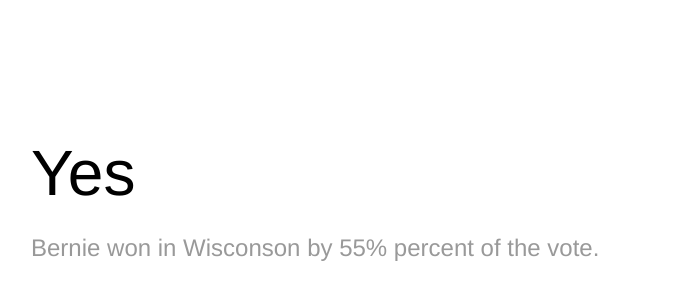
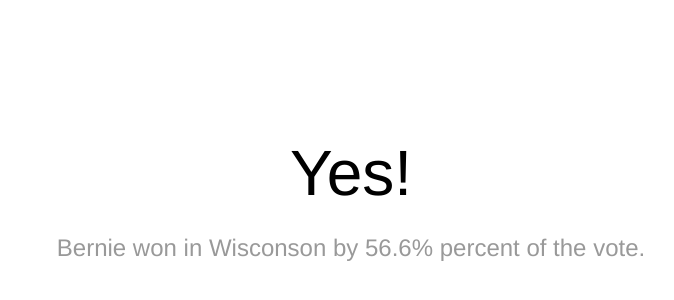
Before and after one commit to alhertz/didberniewin.com, a plain HTML site: page index.html in a window 1280 px wide. Shown: the part 254-554 px from the top of the page, without its empty margins (289-963 px from the left). Drawn offline with Linux system fonts and the light colour scheme.

Commit message:
Correct vote percentage

```diff
--- a/index.html
+++ b/index.html
@@ -37,14 +37,15 @@
       -webkit-transform: translateY(-50%);
       -ms-transform: translateY(-50%);
       transform: translateY(-50%);
+      text-align: center;
     }
   </style>
 </head>
 
 <body>
   <section class="island">
-    <h1>Yes</h1>
-    <p>Bernie won in Wisconson by 55% percent of the vote.</p>
+    <h1>Yes!</h1>
+    <p>Bernie won in Wisconson by 56.6% percent of the vote.</p>
   </section>
 </body>
 </html>
```
Also changed, not shown: logo.png (deleted).
